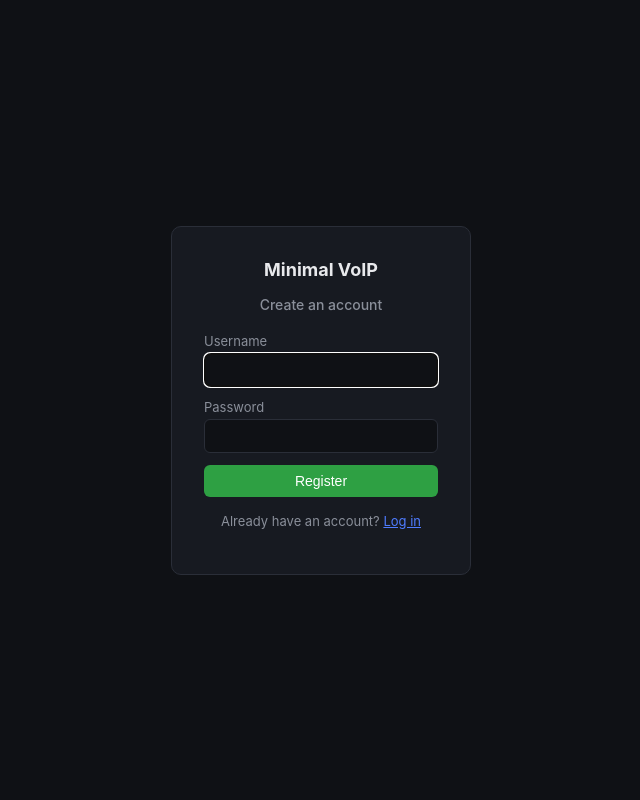
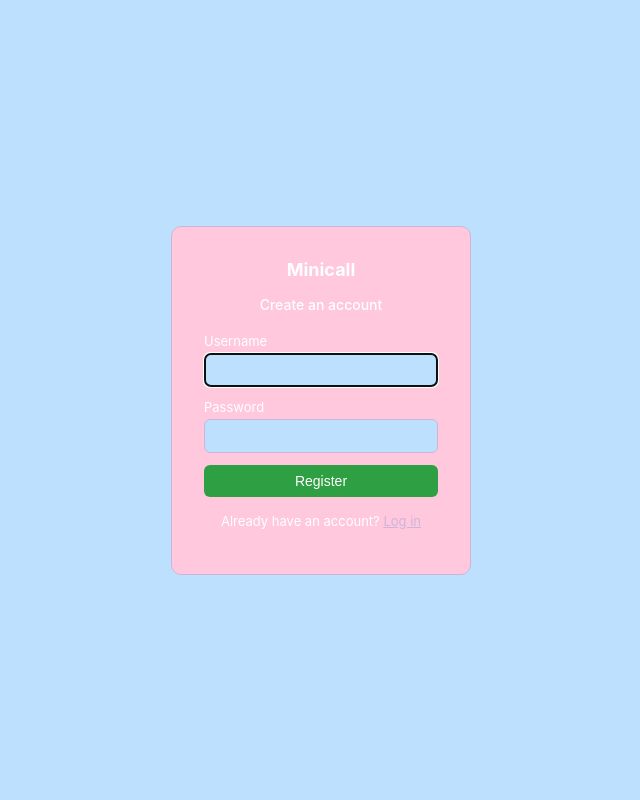
Before and after one commit to vgenov-py/call, a Flask app: page /register in a window 1280 px wide. Shown: the whole page, without its empty margins (319-959 px from the left). Run offline with Flask 3, Linux system fonts and the light colour scheme.

Commit message:
color change

```diff
--- a/static/css/style.css
+++ b/static/css/style.css
@@ -1,11 +1,11 @@
 :root {
-  --bg: #0f1115;
-  --panel: #171a21;
-  --border: #2a2e38;
-  --text: #e8e9ec;
-  --muted: #8a8f9a;
-  --accent: #4f7cff;
-  --accent-hover: #3d67e6;
+  --bg: #bde0fe;
+  --panel: #ffc8dd;
+  --border: #cdb4db;
+  --text: white;
+  --muted: white;
+  --accent: #cdb4db;
+  --accent-hover: #cdb4db;
   --danger: #ff5a5a;
   --danger-hover: #e64545;
 }
--- a/templates/register.html
+++ b/templates/register.html
@@ -8,7 +8,7 @@
 </head>
 <body class="auth-page">
   <form class="auth-box" method="POST">
-    <h1>Minimal VoIP</h1>
+    <h1>Minicall</h1>
     <h2>Create an account</h2>
     {% if error %}<p class="error">{{ error }}</p>{% endif %}
     <label>Username
```
